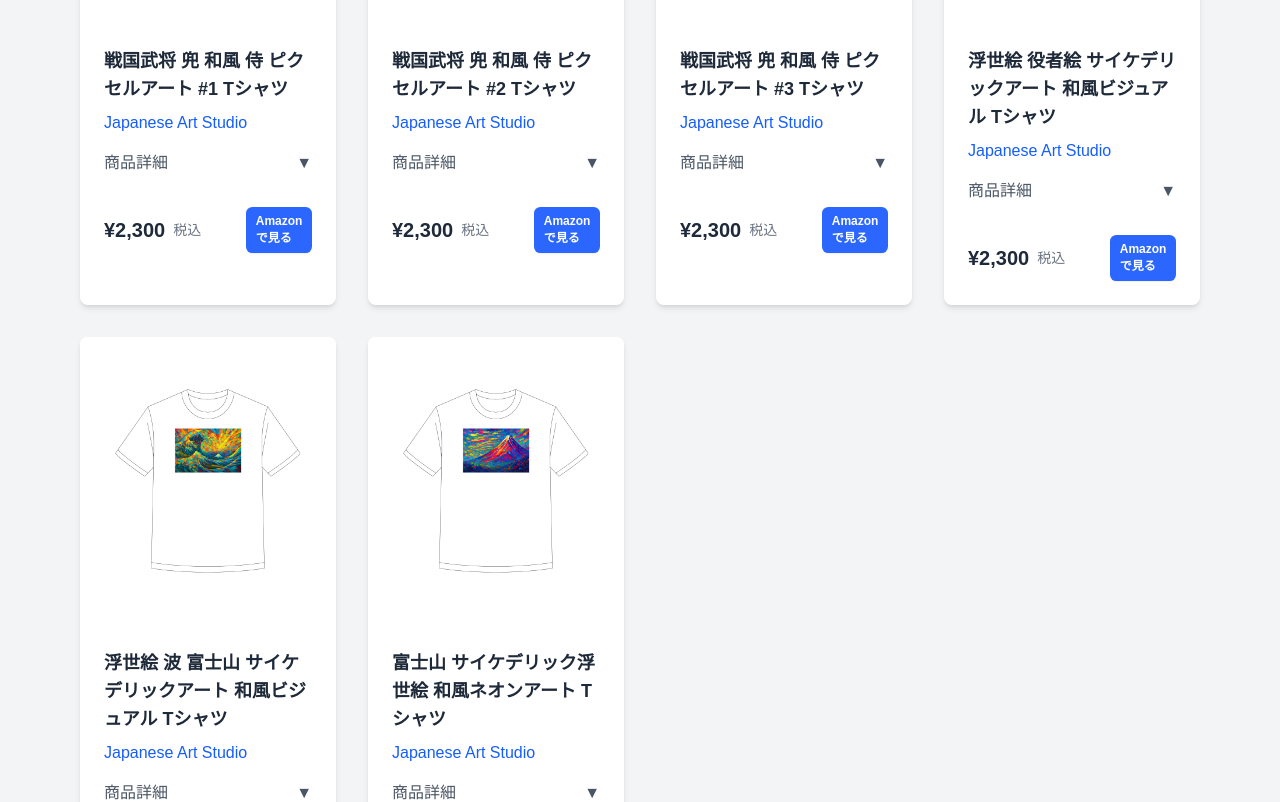
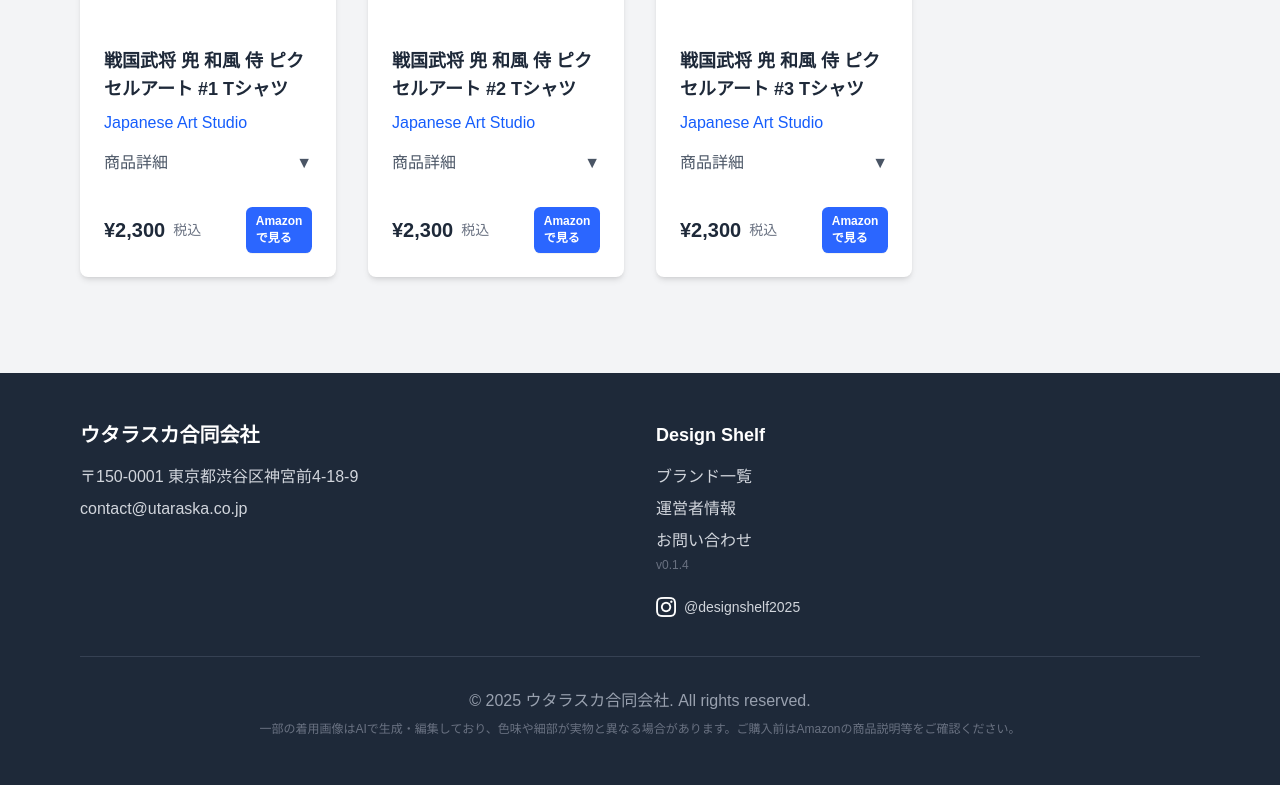
Before and after one commit to Makoto0824/utaraska-web, a Next.js app: page /designshelf/brands/japanese-art-studio in a window 1280 px wide. Shown: the part 700-1502 px from the top of the page. Built offline with nearby package versions, Linux system fonts and the light colour scheme; a web font is replaced by a local one.

Commit message:
3商品を削除: 浮世絵役者絵、浮世絵波富士山、富士山サイケデリック浮世絵

```diff
--- a/app/designshelf/brands/japanese-art-studio/page.tsx
+++ b/app/designshelf/brands/japanese-art-studio/page.tsx
@@ -115,48 +115,6 @@ export default function JapaneseArtStudio() {
         "戦国・武将ファン必見。和風でレトロなピクセルアートが胸元に映える。"
       ],
       description: "戦国最強と名高い戦国武将の兜をピクセルアートで表現したグラフィックデザイン。左右対称の鹿角が圧倒的な存在感を放ち、戦国時代の力強さと美しさを現代風にアレンジ。ドット絵のワンポイントデザインは、カジュアルながらも個性を主張し、和風テイストや侍モチーフのアイテムを好む方にぴったりです。戦国武将ファンやレトロゲーマーへのプレゼントやギフトにも最適。"
-    },
-    {
-      id: 8,
-      title: "浮世絵 役者絵 サイケデリックアート 和風ビジュアル Tシャツ",
-      brand: "Japanese Art Studio",
-      image: "/designshelf/images/tee8.png",
-      designImage: "/designshelf/images/tee8_design.png",
-      price: "¥2,300",
-      amazonLink: "https://amzn.to/44I7S1h",
-      features: [
-        "浮世絵の役者絵をサイケデリックアートで再構築",
-        "伝統的な和風要素を現代的にアレンジ"
-      ],
-      description: "浮世絵の役者絵をサイケデリックアートで再構築した和風ビジュアル。伝統的な和風要素を現代的にアレンジし、個性的なファッションアイテムとして仕上げました。"
-    },
-    {
-      id: 9,
-      title: "浮世絵 波 富士山 サイケデリックアート 和風ビジュアル Tシャツ",
-      brand: "Japanese Art Studio",
-      image: "/designshelf/images/tee9.png",
-      designImage: "/designshelf/images/tee9_design.png",
-      price: "¥2,300",
-      amazonLink: "https://amzn.to/4mhTnrn",
-      features: [
-        "葛飾北斎の「神奈川沖浪裏」をサイケデリックアートで再構築",
-        "富士山と波をモチーフにした和風ビジュアル"
-      ],
-      description: "葛飾北斎の「神奈川沖浪裏」をサイケデリックアートで再構築した和風ビジュアル。富士山と波をモチーフにした伝統的な和風要素を現代的にアレンジしました。"
-    },
-    {
-      id: 11,
-      title: "富士山 サイケデリック浮世絵 和風ネオンアート Tシャツ",
-      brand: "Japanese Art Studio",
-      image: "/designshelf/images/tee11.png",
-      designImage: "/designshelf/images/tee11_design.png",
-      price: "¥2,300",
-      amazonLink: "https://amzn.to/4k17XBV",
-      features: [
-        "富士山をサイケデリック浮世絵で表現",
-        "ネオンアートスタイルの和風デザイン"
-      ],
-      description: "富士山をサイケデリック浮世絵で表現した和風ネオンアート。伝統的な和風要素を現代的にアレンジし、個性的なファッションアイテムとして仕上げました。"
     },
   ];
 
--- a/app/designshelf/page.tsx
+++ b/app/designshelf/page.tsx
@@ -480,48 +480,6 @@ export default function DesignShelf() {
         "左右対称の配置でバランスの取れた構図"
       ],
       description: "虎の顔を対称に配置した和風アニマルデザイン。左右対称の配置でバランスが良く、和風テイストを好む方におすすめです。"
-    },
-    {
-      id: 8,
-      title: "浮世絵 役者絵 サイケデリックアート 和風ビジュアル Tシャツ",
-      brand: "Japanese Art Studio",
-      image: "/designshelf/images/tee8.png",
-      designImage: "/designshelf/images/tee8_design.png",
-      price: "¥2,300",
-      amazonLink: "https://amzn.to/44I7S1h",
-      features: [
-        "浮世絵の役者絵をサイケデリックアートで再構築",
-        "伝統的な和風要素を現代的にアレンジ"
-      ],
-      description: "浮世絵の役者絵をサイケデリックアートで再構築した和風ビジュアル。伝統的な和風要素を現代的にアレンジし、個性的なファッションアイテムとして仕上げました。"
-    },
-    {
-      id: 9,
-      title: "浮世絵 波 富士山 サイケデリックアート 和風ビジュアル Tシャツ",
-      brand: "Japanese Art Studio",
-      image: "/designshelf/images/tee9.png",
-      designImage: "/designshelf/images/tee9_design.png",
-      price: "¥2,300",
-      amazonLink: "https://amzn.to/4mhTnrn",
-      features: [
-        "葛飾北斎の「神奈川沖浪裏」をサイケデリックアートで再構築",
-        "富士山と波をモチーフにした和風ビジュアル"
-      ],
-      description: "葛飾北斎の「神奈川沖浪裏」をサイケデリックアートで再構築した和風ビジュアル。富士山と波をモチーフにした伝統的な和風要素を現代的にアレンジしました。"
-    },
-    {
-      id: 11,
-      title: "富士山 サイケデリック浮世絵 和風ネオンアート Tシャツ",
-      brand: "Japanese Art Studio",
-      image: "/designshelf/images/tee11.png",
-      designImage: "/designshelf/images/tee11_design.png",
-      price: "¥2,300",
-      amazonLink: "https://amzn.to/4k17XBV",
-      features: [
-        "富士山をサイケデリック浮世絵で表現",
-        "ネオンアートスタイルの和風デザイン"
-      ],
-      description: "富士山をサイケデリック浮世絵で表現した和風ネオンアート。伝統的な和風要素を現代的にアレンジし、個性的なファッションアイテムとして仕上げました。"
     },
     {
       id: 13,
```
